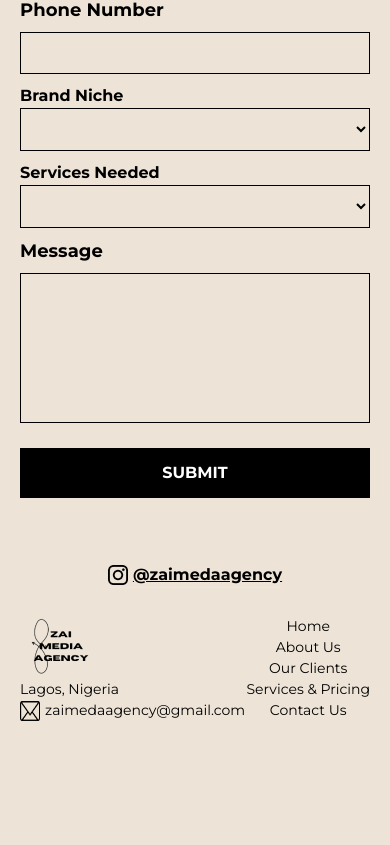
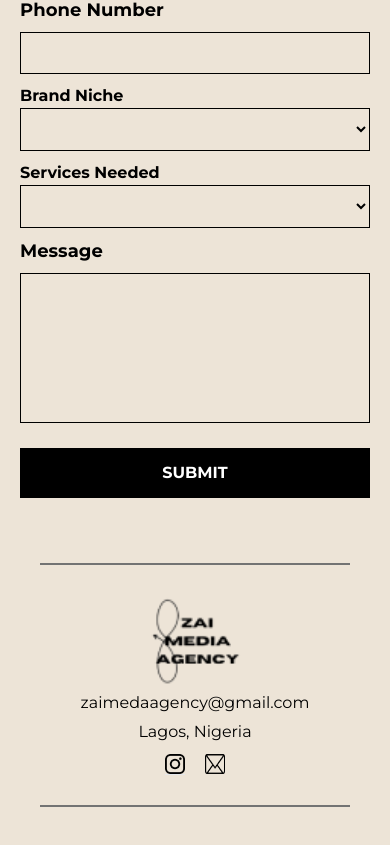
Before and after one commit to Iamronaldosunmu/zai-media-agency, a React (Vite) app: page /contact-us in a window 390 px wide. Shown: the part 644-1489 px from the top of the page. Before the commit the page ends 1449 px from the top, so only its background shows below. Built offline with nearby package versions, Linux system fonts and the light colour scheme.

Commit message:
Finished making adjustments to the footer on mobile screens

```diff
--- a/src/components/Footer/index.tsx
+++ b/src/components/Footer/index.tsx
@@ -9,8 +9,8 @@ const Footer = () => {
       animate={{ opacity: 1, transition: { delay: 1 } }}
       className="flex flex-col mt-[65px] lg:mt-[180px] gap-[28px] px-[20px] mb-[84px] lg:mb-[20px] max-w-[1440px] mx-auto lg:pr-[60px]"
     >
-      <div
-        className="flex justify-center items-center lg:hidden
+      {/* <div
+        className="flex justify-center items-center lg:hidden gap-[20px]
         "
       >
         <a
@@ -19,12 +19,14 @@ const Footer = () => {
           target="_blank"
           className="flex justify-center items-center gap-[5px] border-b underline"
         >
-          <img className="w-[20px] h-[20px]" src="/instagramIcon.png" />
-          <p className="font-bold">@zaimedaagency</p>
+          <img className="w-[30px] h-[30px]" src="/instagramIcon.png" />
         </a>
-      </div>
+        <a href="mailto:zaimediaagency@gmail.com">
+          <img className="w-[30px] h-[35px] " src="/mailIcon.png" />
+        </a>
+      </div> */}
 
-      <div className="flex justify-between">
+      <div className="justify-between hidden lg:flex">
         <div className="flex flex-col text-[14px] lg:text-[18px] lg:flex-row">
           <img
             className="w-[79px] h-[63px] lg:w-[226.5px] lg:h-[180px]"
@@ -33,8 +35,8 @@ const Footer = () => {
           <div className="flex flex-col lg:h-[140px] lg:justify-between">
             <p>Lagos, Nigeria</p>
             <a
-              className="flex items-center gap-[5px]"
               href="mailto:zaimediaagency@gmail.com"
+              className="lg:flex items-center gap-[5px] hidden "
             >
               <img className="w-[20px] h-[20px] " src="/mailIcon.png" />
               <span>zaimedaagency@gmail.com</span>
@@ -50,7 +52,7 @@ const Footer = () => {
             </a>
           </div>
         </div>
-        <div className="text-[14px] lg:text-[18px] h-[100px] lg:h-[140px] flex flex-col justify-between items-center">
+        <div className="text-[14px] lg:text-[18px] h-[100px] lg:h-[140px] flex-col justify-between items-center flex">
           <p
             className="cursor-pointer transition duration-200 hover:scale-[1.05]"
             onClick={() => navigate("/home")}
@@ -83,6 +85,32 @@ const Footer = () => {
           </p>
         </div>
       </div>
+
+      <div className="w-full px-[20px] flex flex-col items-center lg:hidden">
+        <div className="w-full h-[2px] bg-[#737373] mb-[30px]"></div>
+        <img className="w-[120px]" src="/Navbar/company-logo.png" />
+        <a href="mailto:zaimediaagency@gmail.com" className="">
+          zaimedaagency@gmail.com
+        </a>
+        <p className="mt-[5px]">Lagos, Nigeria</p>
+        <div
+          className="flex justify-center items-center lg:hidden gap-[20px] mt-[10px]
+        "
+        >
+          <a
+            href="https:instagram.com/zaimediaagency"
+            rel="noreferrer"
+            target="_blank"
+            className="flex justify-center items-center gap-[5px] border-b underline"
+          >
+            <img className="w-[20px] h-[20px]" src="/instagramIcon.png" />
+          </a>
+          <a href="mailto:zaimediaagency@gmail.com">
+            <img className="w-[20px] h-[20px] " src="/mailIcon.png" />
+          </a>
+        </div>
+        <div className="w-full h-[2px] bg-[#737373] mt-[30px]"></div>
+      </div>
     </motion.footer>
   );
 };
```
